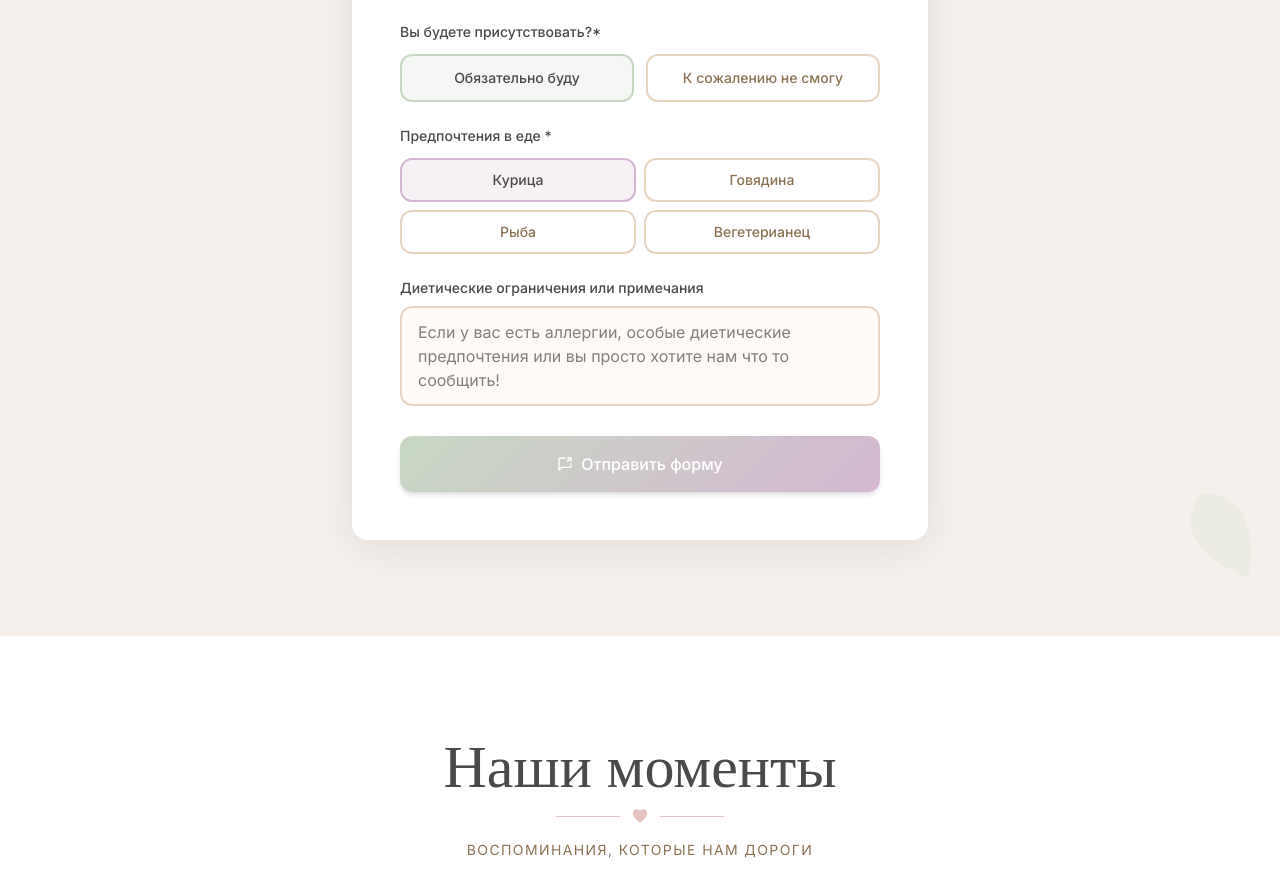
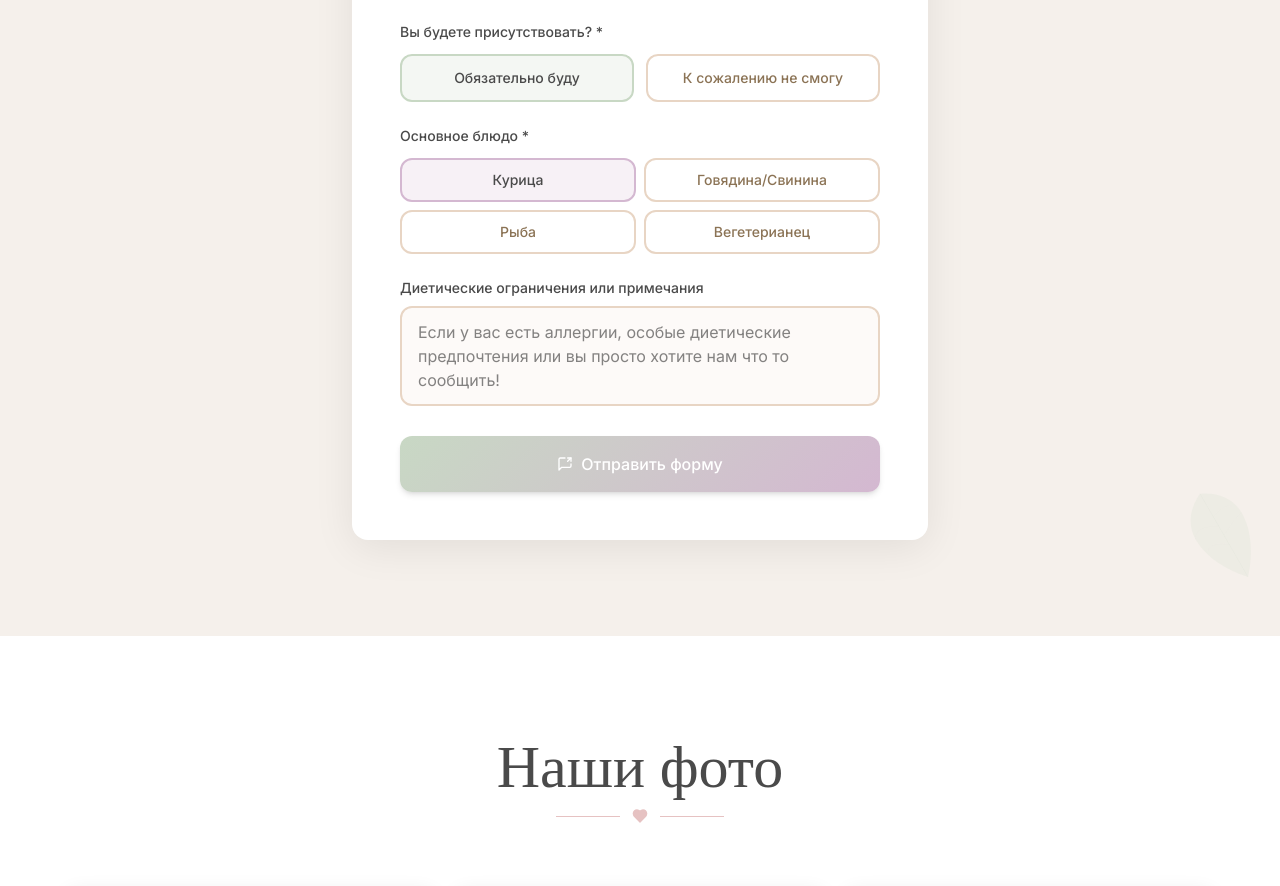
Before and after one commit to pssassa/wedding-invite-new, a React (Vite) app: page / in a window 1280 px wide. Shown: the part 4263-5149 px from the top of the page. Built offline with nearby package versions, Linux system fonts and the light colour scheme.

Commit message:
Rewrite text

```diff
--- a/src/app/App.tsx
+++ b/src/app/App.tsx
@@ -541,7 +541,7 @@ function RSVPFormSection() {
               {/* Attendance */}
               <div>
                 <label className="font-['Inter'] text-sm font-medium text-[#4A4A4A] mb-3 block">
-                  Вы будете присутствовать?*
+                  Вы будете присутствовать? *
                 </label>
                 <div className="grid grid-cols-2 gap-3">
                   {[
@@ -576,12 +576,12 @@ function RSVPFormSection() {
                   {/* Meal Preference */}
                   <div>
                     <label className="font-['Inter'] text-sm font-medium text-[#4A4A4A] mb-3 block">
-                      Предпочтения в еде *
+                      Основное блюдо *
                     </label>
                     <div className="grid grid-cols-2 gap-2">
                       {[
                         { value: 'chicken', label: 'Курица' },
-                        { value: 'beef', label: 'Говядина' },
+                        { value: 'beef/pork', label: 'Говядина/Свинина' },
                         { value: 'fish', label: 'Рыба' },
                         { value: 'vegetarian', label: 'Вегетерианец' },
                       ].map((meal) => (
@@ -682,12 +682,10 @@ function PhotoGallerySection() {
           className="text-center mb-16"
         >
           <h2 className="font-['Playfair_Display'] text-5xl md:text-6xl text-[#4A4A4A] mb-2">
-            Наши моменты
+            Наши фото
           </h2>
           <HeartDivider color="#E6C2C2" />
-          <p className="font-['Inter'] text-[#8B7355] text-sm tracking-widest uppercase mt-2">
-            Воспоминания, которые нам дороги
-          </p>
+          <p className="font-['Inter'] text-[#8B7355] text-sm tracking-widest uppercase mt-2"></p>
         </motion.div>
 
         {/* Desktop masonry-style grid */}
```
